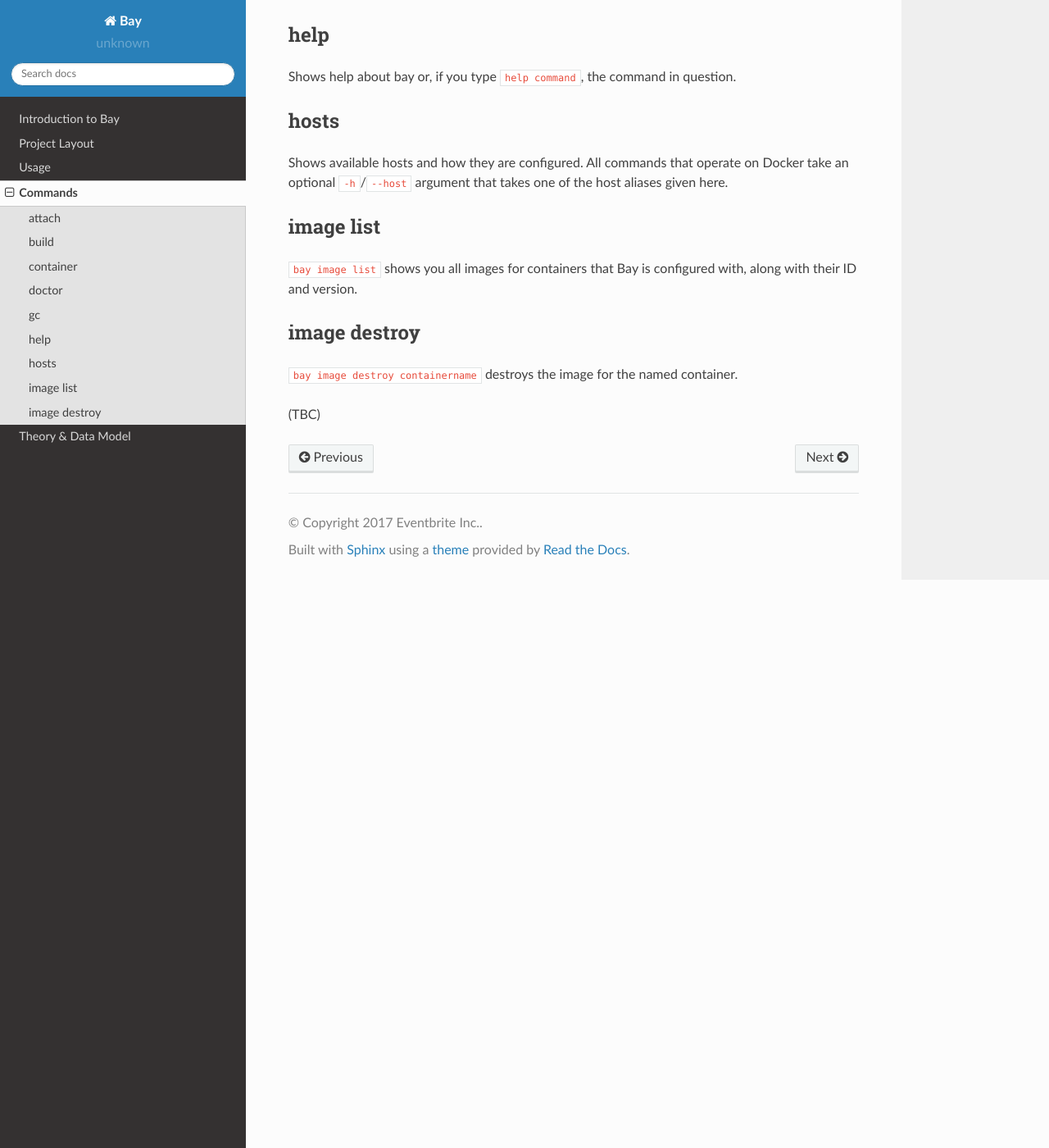
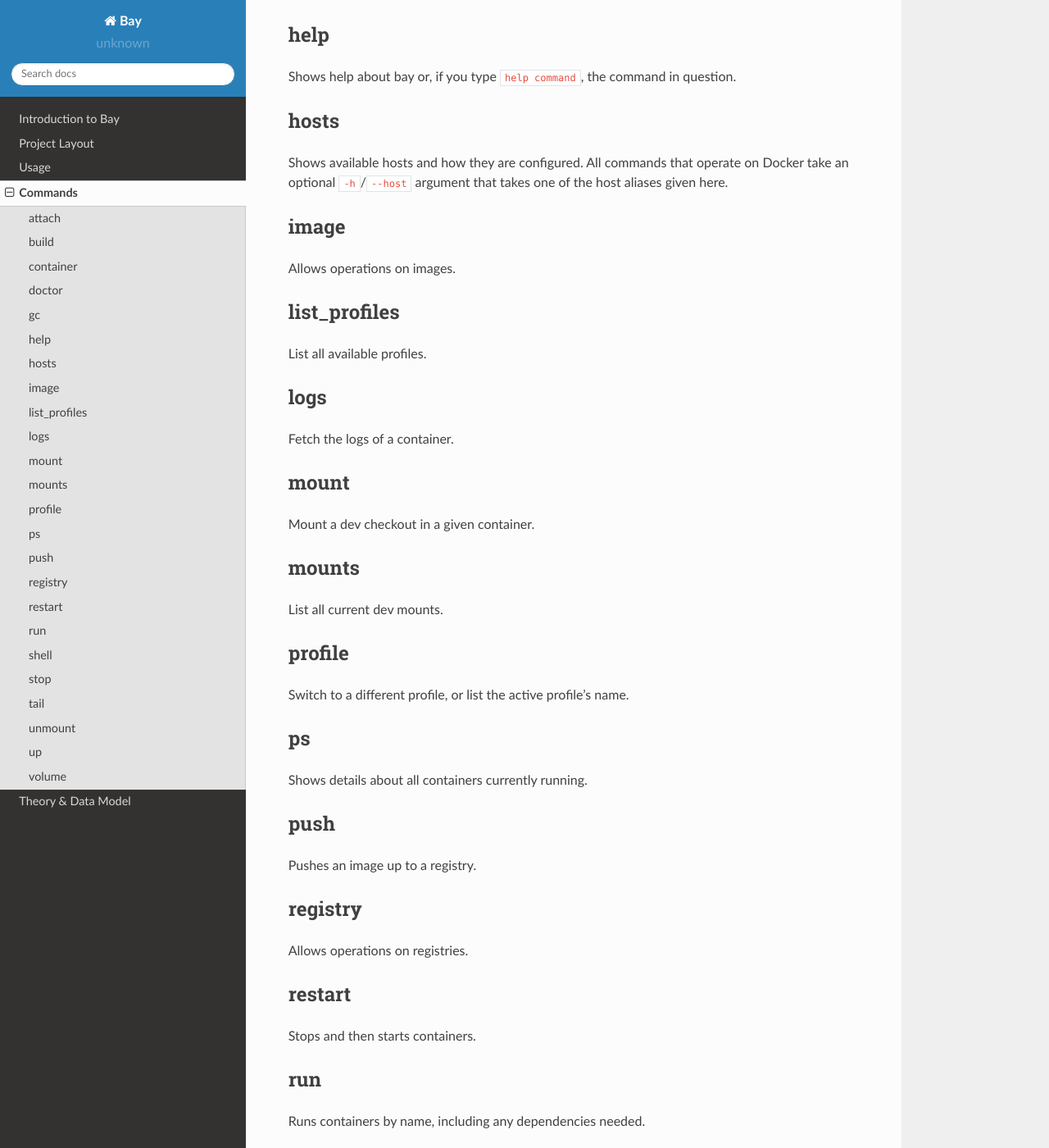
Before and after one commit to eventbrite/bay, a Sphinx documentation site: the page built from docs/commands.rst, in a window 1280 px wide and 1400 px high, scrolled down 1648 px. Shown: the whole window at 82% size. Built offline with Sphinx 7.4.7 and the Read the Docs theme 2.0.0, drawn with Linux system fonts in a browser that asks for light colours; some of the changed text lies outside the part shown.

Commit message:
Include all commands in commands.rst (#150)
This adds all missing commands into `commands.rst`, using help text from the command line output.  This resource should be kept up to date.

```diff
--- a/docs/commands.rst
+++ b/docs/commands.rst
@@ -90,16 +90,101 @@ on Docker take an optional ``-h``/``--host`` argument that takes one of the
 host aliases given here.
 
 
-image list
-----------
+image
+-----
 
-``bay image list`` shows you all images for containers that Bay is configured
-with, along with their ID and version.
+Allows operations on images.
 
 
-image destroy
+list_profiles
 -------------
 
-``bay image destroy containername`` destroys the image for the named container.
+List all available profiles.
 
-(TBC)
+
+logs
+----
+
+Fetch the logs of a container.
+
+mount
+-----
+
+Mount a dev checkout in a given container.
+
+
+mounts
+------
+
+List all current dev mounts.
+
+
+profile
+-------
+
+Switch to a different profile, or list the active profile's name.
+
+
+ps
+--
+
+Shows details about all containers currently running.
+
+
+push
+----
+
+Pushes an image up to a registry.
+
+
+registry
+--------
+
+Allows operations on registries.
+
+
+restart
+-------
+
+Stops and then starts containers.
+
+
+run
+---
+
+Runs containers by name, including any dependencies needed.
+
+
+shell
+--------
+
+Runs a single container with foreground enabled and overridden to use bash.
+
+
+stop
+----
+
+Stops containers and ones that depend on them.
+
+
+tail
+----
+
+Tail the logs of a container.
+
+
+unmount
+-------
+
+Unmount a dev checkoutin a given container.
+
+up
+---
+
+Start up a profile by booting the default containers. Leaves any other containers that are running (shell, ssh-agent, etc.) alone.
+
+
+volume
+------
+
+Allows operations on volumes.
```
